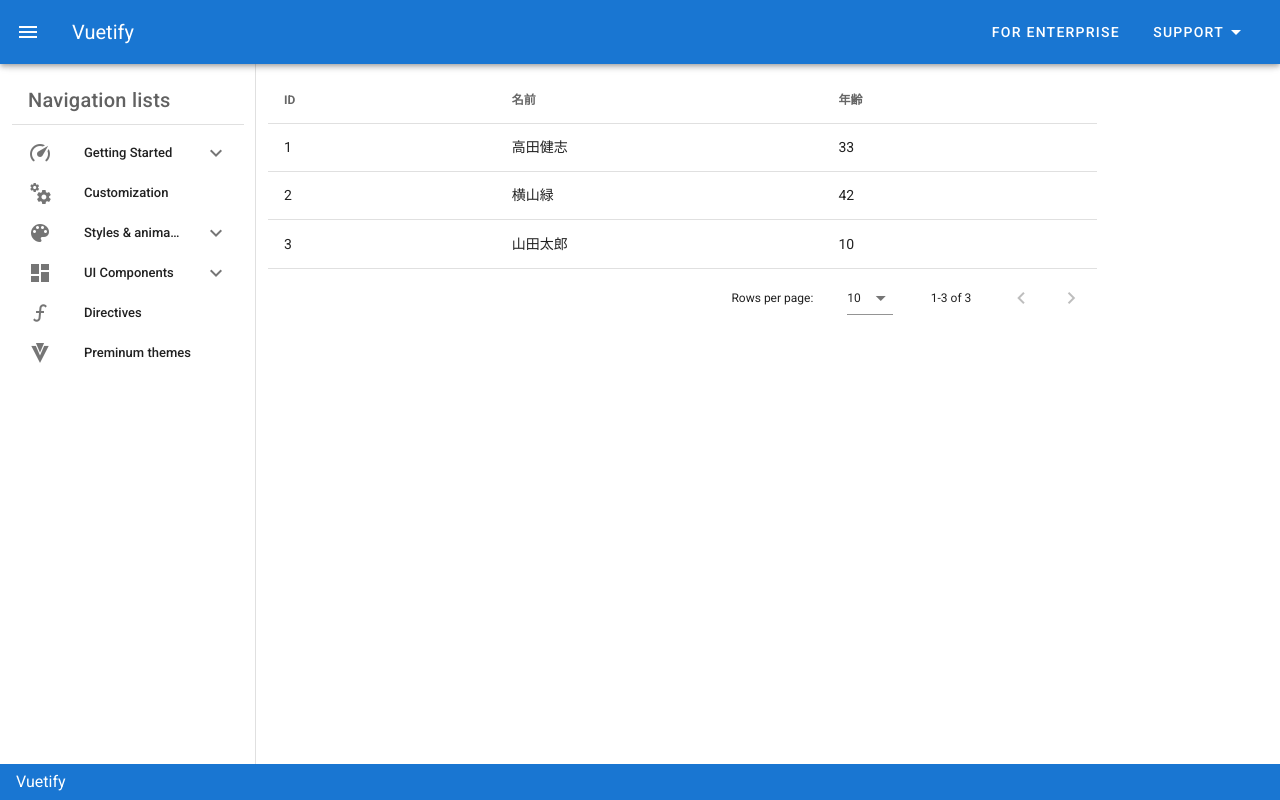
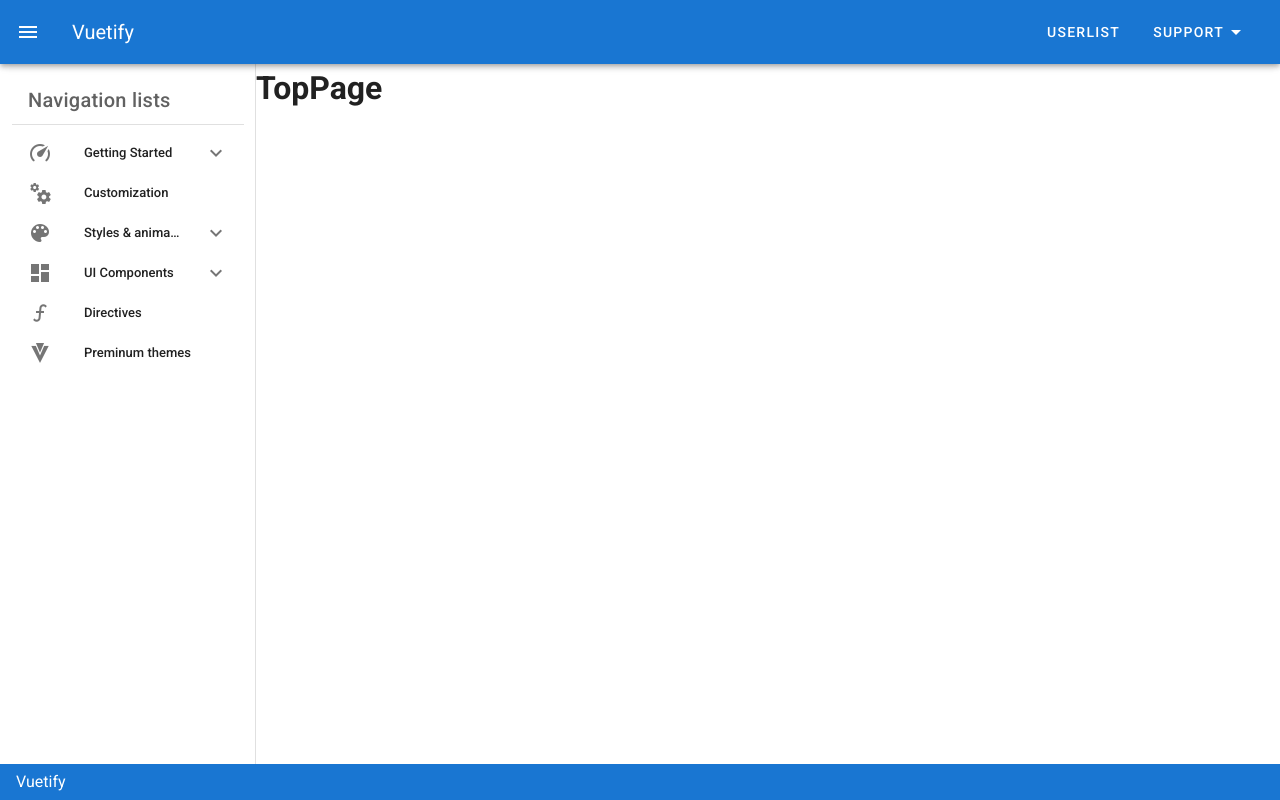
Before and after one commit to subretu/vue-sample-project, a Vue app: page / in a window 1280 px wide. Built offline with nearby package versions, Linux system fonts and the light colour scheme.

Commit message:
TOPページの実装＋テーブル表示ページを実装

```diff
--- a/src/App.vue
+++ b/src/App.vue
@@ -39,7 +39,7 @@
       >
       <v-spacer></v-spacer>
       <v-toolbar-items>
-        <v-btn text to="/enterprise">For Enterprise</v-btn>
+        <v-btn text to="/userlist">USERLIST</v-btn>
         <v-menu offset-y>
           <template v-slot:activator="{ on }">
             <v-btn v-on="on" text>Support<v-icon>mdi-menu-down</v-icon></v-btn>
--- /dev/null
+++ b/src/components/TopPage.vue
@@ -0,0 +1,5 @@
+<template>
+  <div>
+    <h1>TopPage</h1>
+  </div>
+</template>
--- a/src/router/index.ts
+++ b/src/router/index.ts
@@ -20,9 +20,9 @@ const routes: Array<RouteConfig> = [
       import(/* webpackChunkName: "about" */ "../views/AboutView.vue"),
   },
   {
-    path: "/enterprise",
-    name: "enterprise",
-    component: () => import("../views/EnterPrise.vue"),
+    path: "/userlist",
+    name: "userlist",
+    component: () => import("../views/UserList.vue"),
   },
   {
     path: "/consulting-and-support",
--- a/src/views/HomeView.vue
+++ b/src/views/HomeView.vue
@@ -1,13 +1,13 @@
 <template>
-  <UserList />
+  <TopPage />
 </template>
 
 <script lang="ts">
-import UserList from "../components/UserList.vue";
+import TopPage from "../components/TopPage.vue";
 
 export default {
   components: {
-    UserList,
+    TopPage,
   },
 };
 </script>
```
Also changed, not shown: src/views/UserList.vue (renamed from src/components/UserList.vue).
